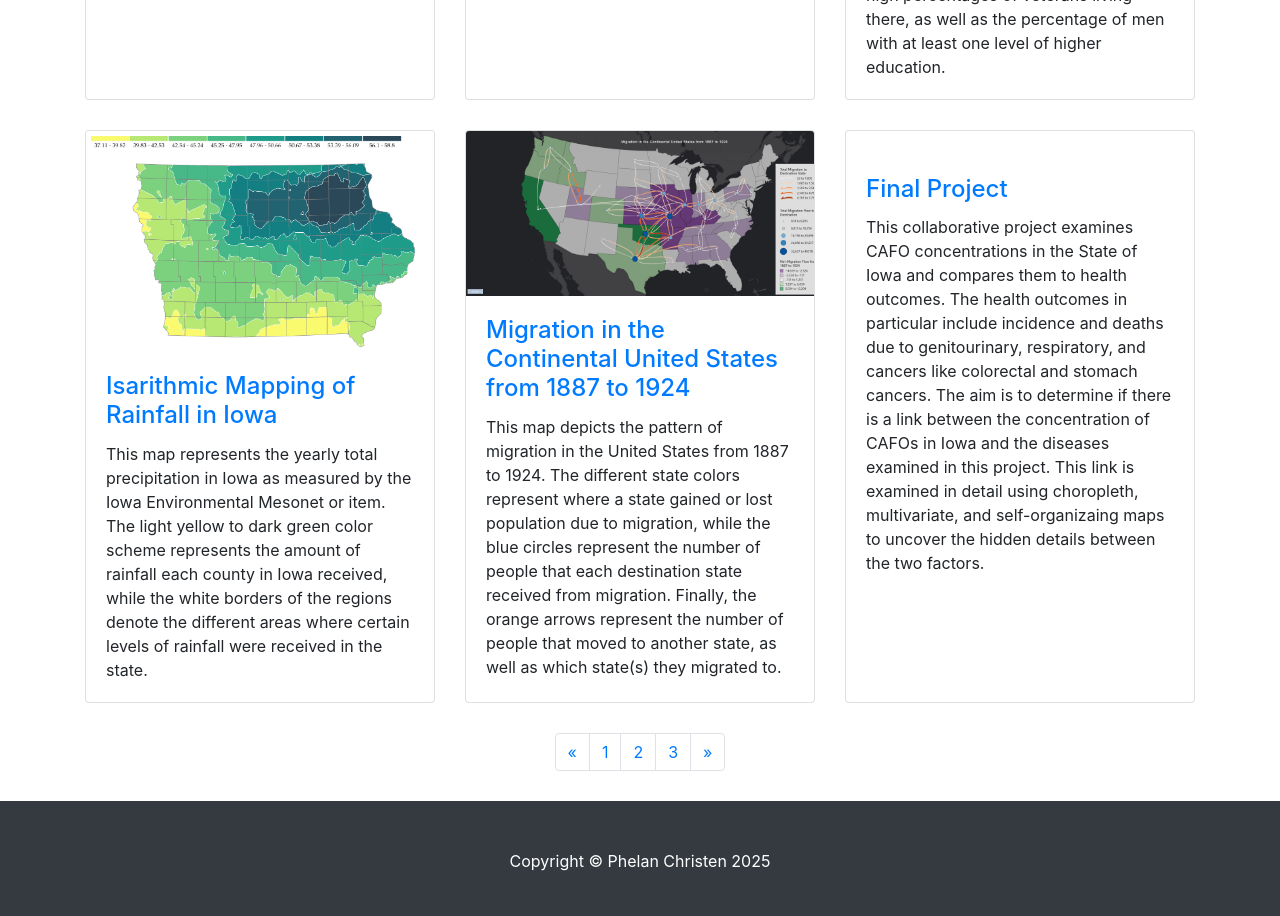
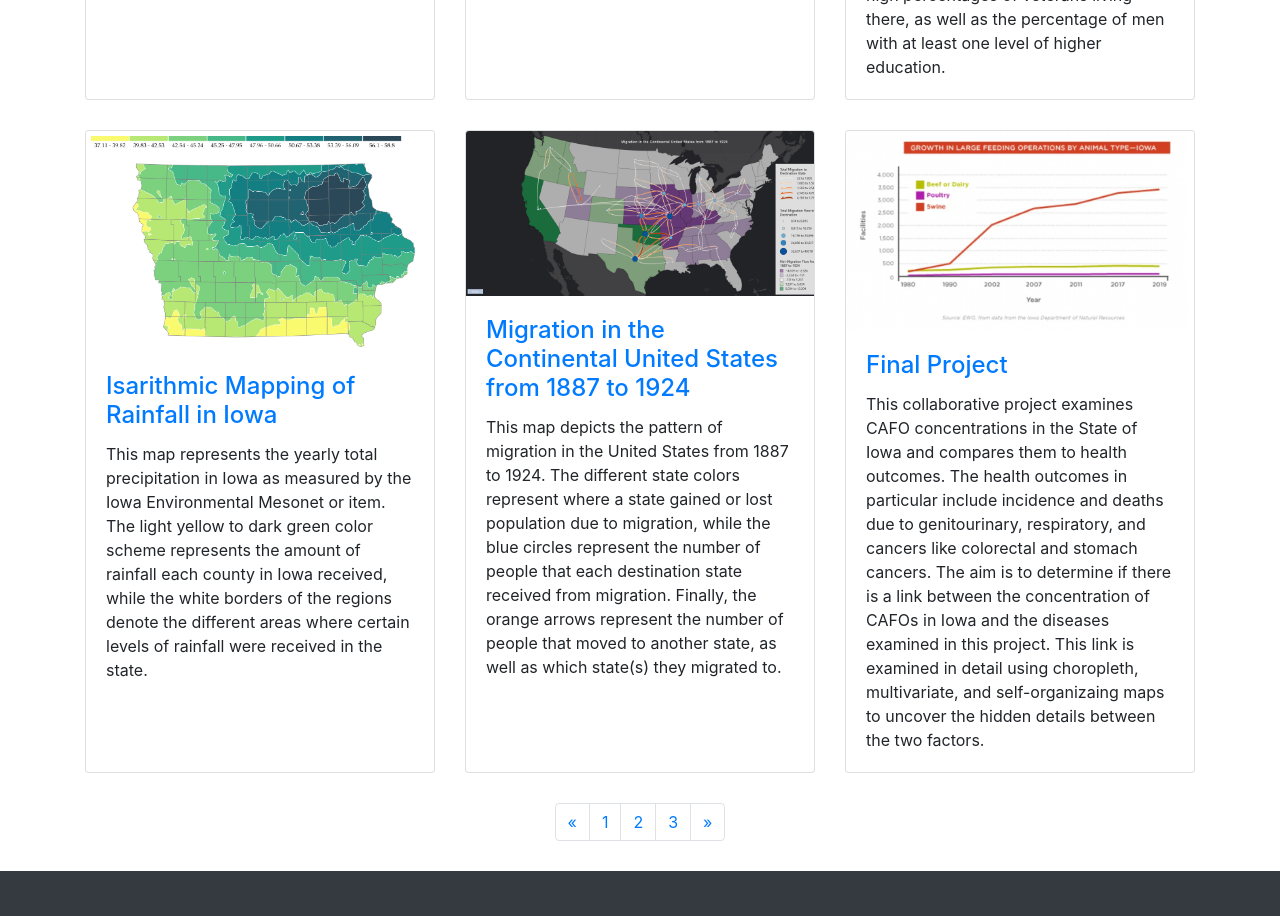
Before and after one commit to geog3540/pchristen, a website: page index.html in a window 1280 px wide. Shown: the part 880-1796 px from the top of the page. Drawn offline with Linux system fonts and the light colour scheme.

Commit message:
Update index.html

```diff
--- a/index.html
+++ b/index.html
@@ -126,7 +126,7 @@
         </div>
         <div class="col-lg-4 col-sm-6 portfolio-item">
           <div class="card h-100">
-            <a href="https://observablehq.com/d/4fdd384ec4b5a7fd"><img class="card-img-top" src="Images/final_project_two" alt=""></a>
+            <a href="https://observablehq.com/d/4fdd384ec4b5a7fd"><img class="card-img-top" src="Images/final_project_two.png" alt=""></a>
             <div class="card-body">
               <h4 class="card-title">
                 <a href="https://observablehq.com/d/4fdd384ec4b5a7fd">Final Project</a>
```
